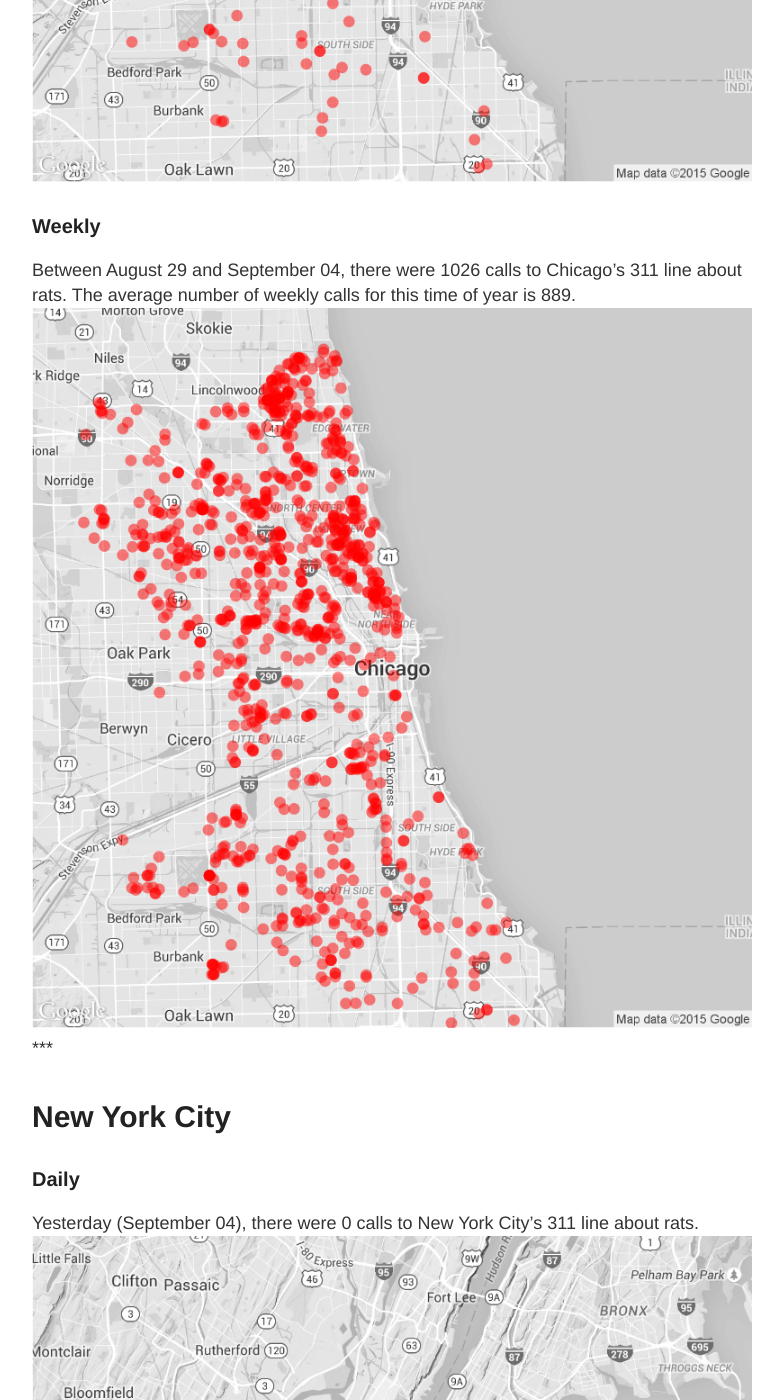
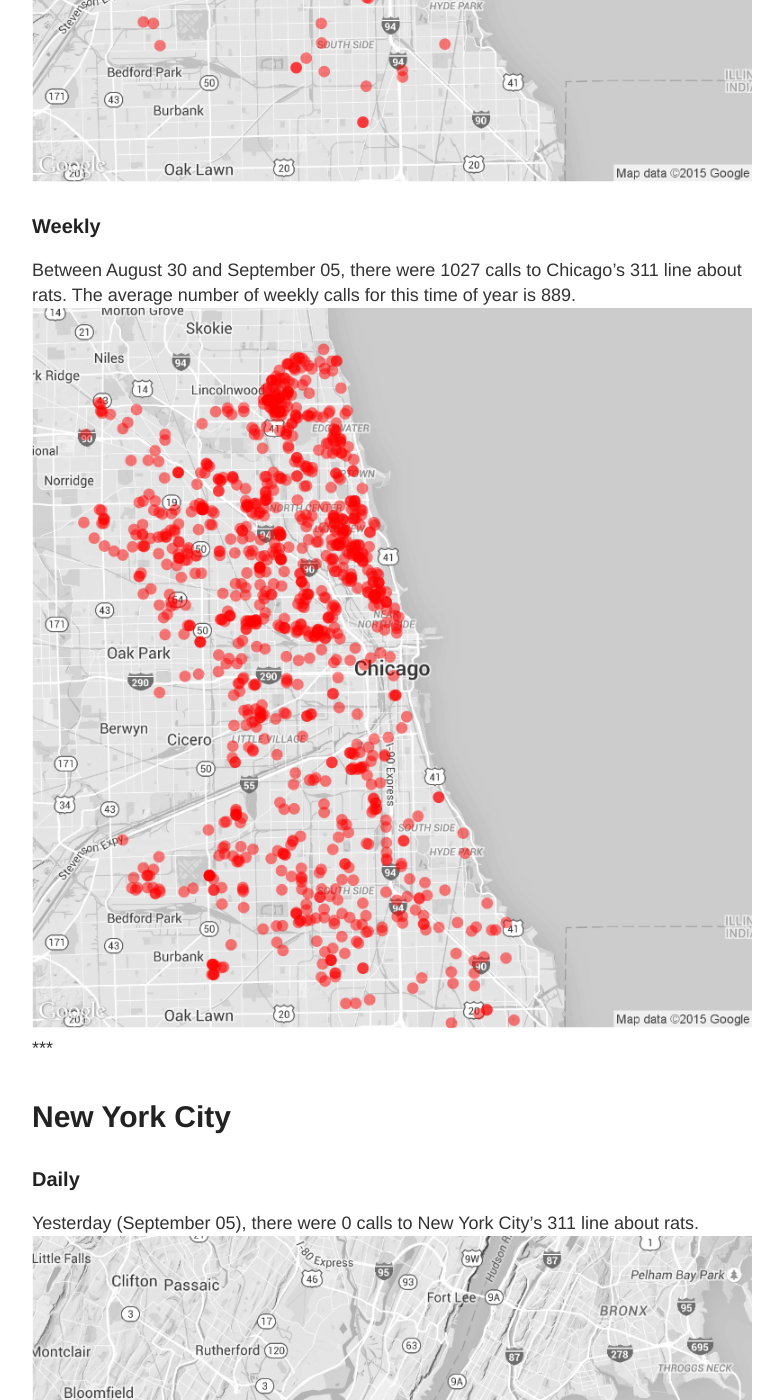
Before and after one commit to DanielHadley/ratmaps, a Jekyll site: the page built from daily.md, in a window 1280 px wide and 1400 px high, scrolled down 1033 px. Shown: the whole window, without its empty margins (248-1031 px from the left). Built offline with Jekyll 4.4.1, drawn with Linux system fonts in a browser that asks for light colours; comment, search, counter and statistics services are not loaded; some of the changed text lies outside the part shown.

Commit message:
Daily Maps

```diff
--- a/daily.md
+++ b/daily.md
@@ -15,22 +15,22 @@
 
 ### Daily
 
-Yesterday (September 04), there were 147 calls to Chicago's 311 line about rats.
+Yesterday (September 05), there were 61 calls to Chicago's 311 line about rats.
 ![Chicago rat calls to 311 weekly map]({{ site.cityimages }}/daily/Chicago_Rat_Map_Daily.png)
 
 ### Weekly
-Between August 29 and September 04, there were 1026 calls to Chicago's 311 line about rats. The average number of weekly calls for this time of year is 889.
+Between August 30 and September 05, there were 1027 calls to Chicago's 311 line about rats. The average number of weekly calls for this time of year is 889.
 ![Chicago rat calls to 311 weekly map]({{ site.cityimages }}/daily/Chicago_Rat_Map_Weekly.png)
 ***
 # New York City <a id="nyc"><a>
 
 ### Daily
 
-Yesterday (September 04), there were 0 calls to New York City's 311 line about rats.
+Yesterday (September 05), there were 0 calls to New York City's 311 line about rats.
 ![NYC rat calls to 311 weekly map]({{ site.cityimages }}/daily/NYC_Rat_Map_Daily.png)
 
 ### Weekly
-Between August 29 and September 04, there were 0 calls to New York City's 311 line about rats. The average number of weekly calls for this time of year is 257.
+Between August 30 and September 05, there were 0 calls to New York City's 311 line about rats. The average number of weekly calls for this time of year is 257.
 ![NYC rat calls to 311 weekly map]({{ site.cityimages }}/daily/NYC_Rat_Map_Weekly.png)
 
 Each red dot represents one call about a rat seen in that location. The dots are transparent, so multiple calls from one location will be seen as a solid dot. The usual caveats apply: more calls do not necessarily mean that there are more rats in that location than other parts of the city. A cluster of dots could indicate that one resident is unusually vocal about rodents in his or her neighborhood. Also, more densely populated neighborhoods tend to make more calls to 311.
```
Also changed, not shown: images/pages/daily/Chicago_Rat_Map_Daily.png, images/pages/daily/Chicago_Rat_Map_Weekly.png.
